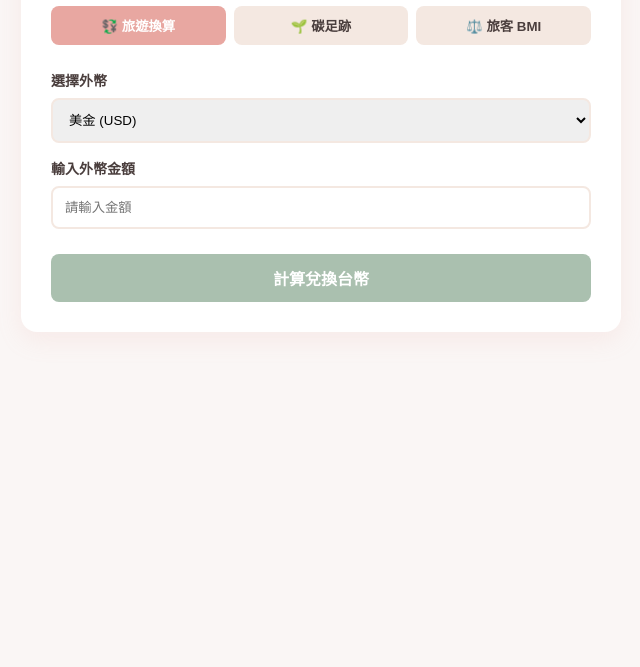
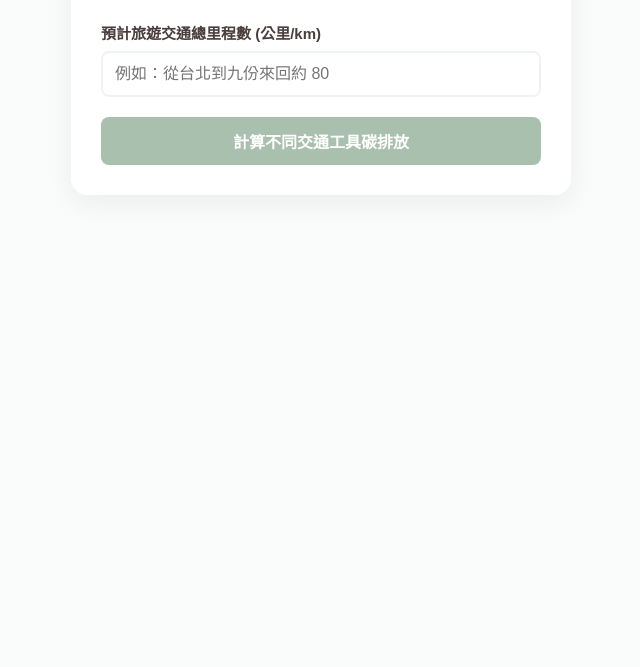
Before and after one commit to yoyohoshi/travel-calculator, a plain HTML site: page index.html in a window 1280 px wide. Shown: the part 133-800 px from the top of the page, without its empty margins (319-959 px from the left). Drawn offline with Linux system fonts and the light colour scheme.

Commit message:
Update index.html

```diff
--- a/index.html
+++ b/index.html
@@ -3,88 +3,155 @@
 <head>
     <meta charset="UTF-8">
     <meta name="viewport" content="width=device-width, initial-scale=1.0">
-    <title>台灣旅遊全能計算器</title>
+    <title>台灣旅遊交通碳足跡計算器</title>
     <style>
-        :root { --primary-color: #e8a7a1; --secondary-color: #f4e8e1; --text-color: #4a3e3d; --accent-color: #aac0af; }
-        body { font-family: "Microsoft JhengHei", sans-serif; background-color: #faf6f5; color: var(--text-color); padding: 20px; display: flex; flex-direction: column; align-items: center; }
-        .container { max-width: 600px; width: 100%; background: white; padding: 30px; border-radius: 16px; box-shadow: 0 8px 24px rgba(232, 167, 161, 0.15); box-sizing: border-box; }
-        h1 { text-align: center; color: var(--primary-color); font-size: 24px; margin-bottom: 30px; }
-        .tab-buttons { display: flex; margin-bottom: 25px; gap: 8px; }
-        .tab-btn { flex: 1; padding: 10px; background-color: var(--secondary-color); border: none; border-radius: 8px; cursor: pointer; font-weight: bold; color: var(--text-color); }
-        .tab-btn.active { background-color: var(--primary-color); color: white; }
-        .calculator-content { display: none; }
-        .calculator-content.active { display: block; }
-        .input-group { margin-bottom: 15px; }
-        label { display: block; margin-bottom: 8px; font-weight: bold; font-size: 14px; }
-        input, select { width: 100%; padding: 12px; border: 2px solid var(--secondary-color); border-radius: 8px; box-sizing: border-box; }
-        button.calc-btn { width: 100%; padding: 12px; background-color: var(--accent-color); color: white; border: none; border-radius: 8px; font-size: 16px; font-weight: bold; cursor: pointer; margin-top: 10px; }
-        .result { margin-top: 20px; padding: 15px; background-color: #fcfbfb; border-left: 4px solid var(--primary-color); border-radius: 4px; line-height: 1.6; }
+        :root {
+            --primary-color: #aac0af; /* 換成象徵環保減碳的文青綠色 */
+            --secondary-color: #f0f4f1;
+            --text-color: #4a3e3d;
+            --accent-color: #e8a7a1;
+        }
+        body {
+            font-family: "Microsoft JhengHei", sans-serif;
+            background-color: #fafbfb;
+            color: var(--text-color);
+            padding: 20px;
+            display: flex;
+            flex-direction: column;
+            align-items: center;
+        }
+        .container {
+            max-width: 500px;
+            width: 100%;
+            background: white;
+            padding: 30px;
+            border-radius: 16px;
+            box-shadow: 0 8px 24px rgba(170, 192, 175, 0.2);
+            box-sizing: border-box;
+        }
+        h1 {
+            text-align: center;
+            color: #5c7461;
+            font-size: 22px;
+            margin-bottom: 5px;
+        }
+        .subtitle {
+            text-align: center;
+            color: #8fa494;
+            font-size: 14px;
+            margin-bottom: 25px;
+        }
+        .input-group {
+            margin-bottom: 20px;
+        }
+        label {
+            display: block;
+            margin-bottom: 8px;
+            font-weight: bold;
+            font-size: 15px;
+        }
+        input {
+            width: 100%;
+            padding: 12px;
+            border: 2px solid var(--secondary-color);
+            border-radius: 8px;
+            box-sizing: border-box;
+            font-size: 16px;
+            outline: none;
+        }
+        input:focus {
+            border-color: var(--primary-color);
+        }
+        button.calc-btn {
+            width: 100%;
+            padding: 12px;
+            background-color: var(--primary-color);
+            color: white;
+            border: none;
+            border-radius: 8px;
+            font-size: 16px;
+            font-weight: bold;
+            cursor: pointer;
+            transition: background 0.3s;
+        }
+        button.calc-btn:hover {
+            background-color: #8fa494;
+        }
+        .result {
+            margin-top: 25px;
+            padding: 20px;
+            background-color: #fcfcfc;
+            border-left: 4px solid var(--primary-color);
+            border-radius: 4px;
+            line-height: 1.8;
+            font-size: 15px;
+        }
+        .carbon-bar {
+            background-color: #eee;
+            height: 12px;
+            border-radius: 6px;
+            margin-top: 4px;
+            margin-bottom: 12px;
+            overflow: hidden;
+        }
+        .carbon-progress {
+            height: 100%;
+            background-color: var(--accent-color);
+            width: 0%;
+            transition: width 0.5s;
+        }
+        .progress-green {
+            background-color: #98ae9d;
+        }
     </style>
 </head>
 <body>
+
     <div class="container">
-        <h1>🎒 台灣旅遊全能計算器</h1>
-        <div class="tab-buttons">
-            <button class="tab-btn active" onclick="switchTab('currency')">💱 旅遊換算</button>
-            <button class="tab-btn" onclick="switchTab('carbon')">🌱 碳足跡</button>
-            <button class="tab-btn" onclick="switchTab('bmi')">⚖️ 旅客 BMI</button>
+        <h1>🌱 台灣旅遊交通碳足跡計算器</h1>
+        <div class="subtitle">旅行節能減碳 ‧ 守護台灣地方創生</div>
+
+        <div class="input-group">
+            <label for="distance">預計旅遊交通總里程數 (公里/km)</label>
+            <input type="number" id="distance" placeholder="例如：從台北到九份來回約 80" min="1">
         </div>
 
-        <div id="currency" class="calculator-content active">
-            <div class="input-group">
-                <label for="currency-type">選擇外幣</label>
-                <select id="currency-type"><option value="USD">美金 (USD)</option><option value="JPY">日幣 (JPY)</option></select>
-            </div>
-            <div class="input-group"><label for="currency-amount">輸入外幣金額</label><input type="number" id="currency-amount" placeholder="請輸入金額"></div>
-            <button class="calc-btn" onclick="calcCurrency()">計算兌換台幣</button>
-            <div id="currency-result" class="result" style="display:none;"></div>
-        </div>
+        <button class="calc-btn" onclick="calcCarbon()">計算不同交通工具碳排放</button>
 
-        <div id="carbon" class="calculator-content">
-            <div class="input-group"><label for="distance">預計旅遊交通公里數 (km)</label><input type="number" id="distance" placeholder="例如：100"></div>
-            <button class="calc-btn" onclick="calcCarbon()">計算交通碳排</button>
-            <div id="carbon-result" class="result" style="display:none;"></div>
-        </div>
-
-        <div id="bmi" class="calculator-content">
-            <div class="input-group"><label for="height">身高 (cm)</label><input type="number" id="height" placeholder="例如：175"></div>
-            <div class="input-group"><label for="weight">體重 (kg)</label><input type="number" id="weight" placeholder="例如：65"></div>
-            <button class="calc-btn" onclick="calcBMI()">計算標準 BMI</button>
-            <div id="bmi-result" class="result" style="display:none;"></div>
-        </div>
+        <div id="carbon-result" class="result" style="display:none;"></div>
     </div>
 
     <script>
-        function switchTab(tabId) {
-            document.querySelectorAll('.calculator-content').forEach(el => el.classList.remove('active'));
-            document.querySelectorAll('.tab-btn').forEach(el => el.classList.remove('active'));
-            document.getElementById(tabId).classList.add('active');
-            event.currentTarget.classList.add('active');
-        }
-        function calcCurrency() {
-            const type = document.getElementById('currency-type').value;
-            const amount = parseFloat(document.getElementById('currency-amount').value);
-            const resDiv = document.getElementById('currency-result');
-            if (isNaN(amount) || amount <= 0) return;
-            let rate = type === 'USD' ? 32.5 : 0.21;
-            resDiv.style.display = 'block';
-            resDiv.innerHTML = `💵 經 <strong>Codex</strong> 技術換算，${amount} ${type} 約可兌換 <strong> ${(amount * rate).toFixed(2)} </strong> 新台幣 (TWD)。`;
-        }
         function calcCarbon() {
             const km = parseFloat(document.getElementById('distance').value);
             const resDiv = document.getElementById('carbon-result');
-            if (isNaN(km) || km <= 0) return;
+
+            if (isNaN(km) || km <= 0) {
+                alert('請輸入正確的公里數');
+                return;
+            }
+
+            // 碳排放係數基準 (kg CO2e / 人公里)
+            const carEmission = (km * 0.17).toFixed(2);
+            const busEmission = (km * 0.03).toFixed(2);
+            const trainEmission = (km * 0.01).toFixed(2);
+
             resDiv.style.display = 'block';
-            resDiv.innerHTML = `🌿 <strong>本趟旅遊碳足跡評估：</strong><br>🚗 自駕汽車：${(km * 0.17).toFixed(2)} kg CO2e<br>🚄 台灣高鐵：${(km * 0.01).toFixed(2)} kg CO2e`;
-        }
-        function calcBMI() {
-            const h = parseFloat(document.getElementById('height').value) / 100;
-            const w = parseFloat(document.getElementById('weight').value);
-            const resDiv = document.getElementById('bmi-result');
-            if (isNaN(h) || isNaN(w)) return;
-            const bmi = (w / (h * h)).toFixed(1);
-            resDiv.style.display = 'block';
-            resDiv.innerHTML = `⚖️ <strong>標準公式計算結果：</strong><br>您的 BMI 指數為 <strong>${bmi}</strong>。<br>🏃‍♂️ 來到九份山城多爬石階，能有效保持身體健康！`;
+            resDiv.innerHTML = `
+                📊 <strong>經由 Codex 技術計算之碳足跡評估：</strong><br><br>
+
+                🚗 <strong>自行開車（燃油車）：</strong> ${carEmission} kg CO2e
+                <div class="carbon-bar"><div class="carbon-progress" style="width: 100%"></div></div>
+
+                🚌 <strong>搭乘大眾客運：</strong> ${busEmission} kg CO2e
+                <div class="carbon-bar"><div class="carbon-progress" style="width: 18%"></div></div>
+
+                🚄 <strong>搭乘台灣高鐵：</strong> ${trainEmission} kg CO2e
+                <div class="carbon-bar"><div class="carbon-progress progress-green" style="width: 6%"></div></div>
+
+                💡 <strong>減碳旅遊建議：</strong><br>
+                前往九份或大稻埕等文史景點，選擇搭乘高鐵或大眾客運，將比自行開車大幅減少約 <strong>${(carEmission - trainEmission).toFixed(2)} kg</strong> 的碳排放！讓我們用低碳漫遊的方式，更好地體驗台灣常民生活與地方文化。
+            `;
         }
     </script>
 </body>
```
